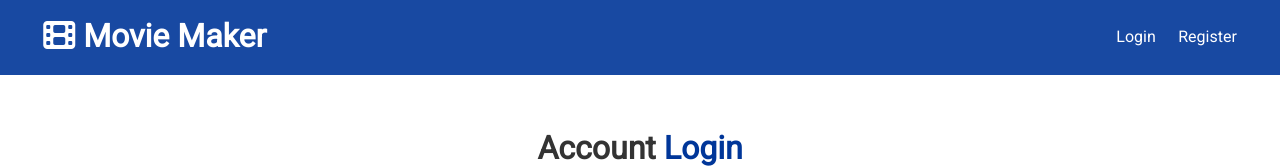
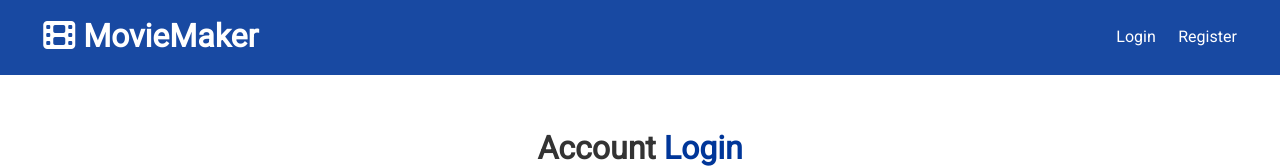
Before and after one commit to MichaelSchiumo/movie-maker-express, a React (Create React App) app in the folder client/: page /login in a window 1280 px wide. Shown: the top 168 px of the page. Built offline with nearby package versions, Linux system fonts and the light colour scheme; the HTML template or start-up script is replaced by a standard one.

Commit message:
changed title on Navbar

```diff
--- a/client/src/components/layout/Navbar.js
+++ b/client/src/components/layout/Navbar.js
@@ -53,7 +53,7 @@ Navbar.propTypes = {
 };
 
 Navbar.defaultProps = {
-  title: 'Movie Maker',
+  title: 'MovieMaker',
   icon: 'fas fa-film',
 };
 
```
